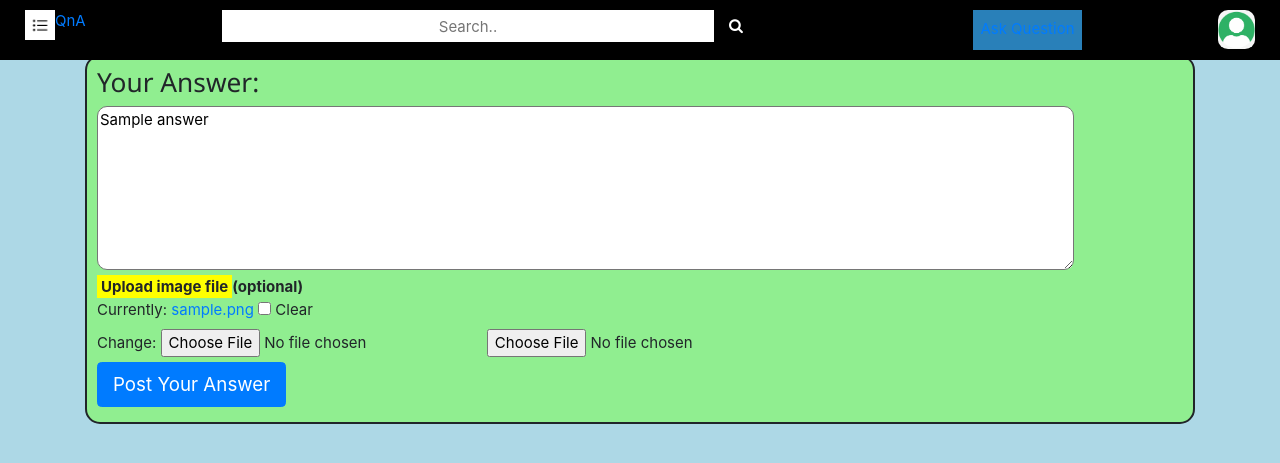
After one commit to romankc17/student_stack, a Django app: page /institute/answer/1/update/ in a window 1280 px wide. The commit adds this page. Shown: the top 463 px of the page. Run offline with Django 3.2, Linux system fonts and the light colour scheme; tables that the repository leaves empty hold one stand-in row (values such as "Sample post"); some libraries are stand-ins or nearby versions.

Commit message:
question and answer edit

```diff
--- a/faculty/models.py
+++ b/faculty/models.py
@@ -31,7 +31,7 @@ class Subject(models.Model):
     batch = models.ForeignKey(Batch, on_delete=models.CASCADE, blank=True, null=True)
 
     def __str__(self):
-        return f'{self.name}({self.category}-{self.batch})'
+        return f'{self.name}'
 
     def save(self, *args, **kwargs):
         self.slug = slugify(self.name)
--- a/posts/forms.py
+++ b/posts/forms.py
@@ -23,7 +23,7 @@ class QuestionCreateForm(forms.ModelForm):
             except (ValueError, TypeError):
                 pass  # invalid input from the client; ignore and fallback to empty City queryset
         elif self.instance.pk:
-            self.fields['batch'].queryset = self.instance.category.batch_set.all()
+            self.fields['batch'].queryset = self.instance.category.batches.all()
 
         if 'batch' in self.data:
             try:
@@ -37,7 +37,7 @@ class QuestionCreateForm(forms.ModelForm):
 
 
 class ImageForm(forms.ModelForm):
-    image = forms.ImageField(label='Image')
+    image = forms.FileField(required=False)
 
     class Meta:
         model = Image
@@ -45,10 +45,8 @@ class ImageForm(forms.ModelForm):
 
     image.widget.attrs["value"] = 'Upload'
 
-
-
 class AnswerForm(forms.ModelForm):
     class Meta:
         model = Answer
-        widgets = {'title': forms.Textarea(attrs={'rows': 3, })}
+        widgets = {'title': forms.Textarea(attrs={'rows': 7, })}
         fields = ['title']
--- a/posts/models.py
+++ b/posts/models.py
@@ -4,6 +4,7 @@ import string
 from django.contrib.auth.models import User
 from django.db import models
 from django.template.defaultfilters import slugify
+from django.urls import reverse
 
 from faculty.models import Category,Batch,Subject
 
@@ -41,6 +42,9 @@ class Question(models.Model):
     def __str__(self):
         return self.title
 
+    def get_absolute_url(self):
+        return reverse('question_detail', kwargs = {'slug':self.slug})
+
 
 class Answer(models.Model):
     user = models.ForeignKey(User, on_delete=models.CASCADE, related_name='answer_user')
--- a/posts/urls.py
+++ b/posts/urls.py
@@ -7,9 +7,11 @@ from . import views,ajax
 urlpatterns=[
     path('question/<slug:question_sem>/', views.question_view , name = 'questions'),
     path('question_create/', views.question_create_view, name='question_create'),
+    path('question/<slug:slug>/update/', views.question_update_view, name='question_update'),
     path('question/<slug:slug>/detail/', views.question_answers, name='question_detail'),
-    path('answer/', views.AnswerView.as_view(), name='answer'),
     path('question/<slug:slug>/delete/', views.QuestionDeleteView.as_view(), name='question_delete'),
+    path('answer/<int:pk>/delete/', views.AnswerDeleteView.as_view(), name='answer_delete'),
+    path('answer/<int:pk>/update/', views.answer_update, name='answer_update'),
 
     path('load-batches/', ajax.load_batches, name='load_batches'),
     path('load-subjects/', ajax.load_subjects, name='load_subjects'),
--- a/posts/views.py
+++ b/posts/views.py
@@ -1,12 +1,12 @@
 from django.contrib import messages
 from django.contrib.auth.decorators import login_required
 from django.contrib.auth.mixins import LoginRequiredMixin, UserPassesTestMixin
-from django.forms import modelformset_factory
+from django.forms import modelformset_factory, inlineformset_factory, BaseFormSet
 from django.http import Http404, HttpResponseRedirect
 from django.shortcuts import render, redirect, get_object_or_404
 from django.template import RequestContext
-from django.views.generic import ListView, DeleteView, DetailView, CreateView
-from django.urls import reverse
+from django.views.generic import ListView, DeleteView, DetailView, CreateView, UpdateView
+from django.urls import reverse, reverse_lazy
 
 from faculty.models import Category
 from .forms import QuestionCreateForm,ImageForm
@@ -14,7 +14,6 @@ from .forms import QuestionCreateForm,ImageForm
 from .models import Question, Image
 from posts.models import Answer
 from posts.forms import AnswerForm
-
 
 def question_view(request, question_sem):
     try:
@@ -33,19 +32,16 @@ def home_page(request):
 
 def question_create_view(request):
     ImageFormSet = modelformset_factory(Image,
-                                        form=ImageForm,
+                                        fields=('image',),
                                         extra=1)
     if request.method == 'POST':
         qform = QuestionCreateForm(request.POST)
-        formset = ImageFormSet(request.POST, request.FILES,
-                               queryset=Image.objects.none())
+        formset = ImageFormSet(request.POST, request.FILES,)
         if qform.is_valid() and formset.is_valid():
             qform = qform.save(commit=False)
             qform.user = request.user
             qform.save()
-            print(formset.cleaned_data)
             for form in formset.cleaned_data:
-                print(form)
                 try:
                     image = form['image']
 
@@ -53,7 +49,7 @@ def question_create_view(request):
                     photo.save()
                 except:
                     pass
-            messages.success(request,  "Posted!")
+            messages.success(request,  "Your Question has been Posted!")
             return HttpResponseRedirect("/")
         else:
             messages.warning(request,"Sorry Something Went Wrong!")
@@ -64,17 +60,16 @@ def question_create_view(request):
     context = {'qform': qform, 'formset': formset}
     return render(request, 'posts/question_create.html',context)
 
-class QuestionDeleteView(LoginRequiredMixin, UserPassesTestMixin, DeleteView):
-    model = Question
-    success_url = '/'
 
-    def test_func(self):
-        post = self.get_object()
-        if self.request.user == post.user:
-            return True
-        return False
 
-def question_answers(request, slug): # todo answer form with multiple image
+# Question Update View
+
+
+
+
+
+
+def question_answers(request, slug):
 
     ImageFormSet = modelformset_factory(Image,
                                         form=ImageForm,
@@ -117,6 +112,129 @@ def question_answers(request, slug): # todo answer form with multiple image
 
     return render(request, 'posts/question_detail.html', context)
 
-class AnswerView(CreateView):
+
+class QuestionDeleteView(LoginRequiredMixin, UserPassesTestMixin, DeleteView):
+    model = Question
+    success_url = '/'
+
+    def test_func(self):
+        post = self.get_object()
+        if self.request.user == post.user:
+            return True
+        return False
+
+class AnswerDeleteView(LoginRequiredMixin, UserPassesTestMixin, DeleteView):
     model = Answer
-    fields = ['title']
+
+
+
+    def test_func(self):
+        post = self.get_object()
+        if self.request.user == post.user:
+            return True
+        return False
+
+    def get_success_url(self):
+        return reverse_lazy('question_detail', kwargs={'slug': self.object.question.slug})
+
+
+def question_update_view(request, slug):
+    ImageFormSet = modelformset_factory(Image,
+                                        fields=('image',),
+                                        max_num=1)
+    question = get_object_or_404(Question, slug=slug)
+    if question.user != request.user:
+        raise Http404()
+    if request.method == 'POST':
+        qform = QuestionCreateForm(request.POST, instance=question)
+        formset = ImageFormSet(request.POST or None,
+                               request.FILES or None, )
+        if qform.is_valid() and formset.is_valid():
+            qform.save()
+            data = Image.objects.filter(question=question)
+            for index, form in enumerate(formset):
+                if form.cleaned_data:
+
+                    print(formset.cleaned_data)
+
+                    #to add new image
+                    if form.cleaned_data['id'] is None:
+                        image = form.cleaned_data.get('image')
+                        photo = Image(question=question, image=image)
+                        photo.save()
+
+                    #to delete image
+                    elif form.cleaned_data['image'] is False:
+                        photo = Image.objects.get(id=request.POST.get('form-' + str(index) + '-id'))
+                        photo.delete(save=False)
+
+                    # to update existing image
+                    else:
+                        image = form.cleaned_data.get('image')
+                        photo = Image(question=question, image=image)
+                        d = Image.objects.get(id=data[index].id)
+                        d.image = photo.image
+                        d.save()
+            messages.success(request, "Your Question has been Updated!")
+            return redirect(question)
+        else:
+            messages.warning(request, "Sorry Something Went Wrong!")
+
+    else:
+        qform = QuestionCreateForm(instance=question)
+        formset = ImageFormSet(queryset=Image.objects.filter(question=question))
+    context = {'qform': qform,
+               'formset': formset,
+               'question': question
+               }
+    return render(request, 'posts/question_create.html', context)
+
+
+
+def answer_update(request, pk):
+    ImageFormSet = modelformset_factory(Image,
+                                        fields=('image',),
+                                        max_num=3)
+    answer = Answer.objects.get(id=pk)
+    question = answer.question
+
+    if request.method == 'POST':
+        answer_form = AnswerForm(request.POST, instance=answer)
+        formset = ImageFormSet(request.POST or None,
+                               request.FILES or None,
+                               )
+        if answer_form.is_valid() and formset.is_valid():
+            answer_form.save()
+            data = Image.objects.filter(answer=answer)
+            for index,form in enumerate(formset):
+                if form.cleaned_data:
+                    if form.cleaned_data['id'] is None:
+                        photo = Image(answer=answer, image=form.cleaned_data.get('image'))
+                        photo.save()
+
+                    # to delete image
+                    elif form.cleaned_data['image'] is False:
+                        photo = Image.objects.get(id=request.POST.get('form-' + str(index) + '-id'))
+                        photo.delete()
+
+                    # to update existing image
+                    else:
+                        image = form.cleaned_data.get('image')
+                        photo = Image(answer=answer, image=image)
+                        d = Image.objects.get(id=data[index].id)
+                        d.image = photo.image
+                        d.save()
+
+            messages.success(request, "Your Answer has been Update!")
+
+            return redirect(question)
+        else:
+            messages.error(request, formset.errors)
+    else:
+        answer_form = AnswerForm(instance=answer)
+        formset = ImageFormSet(queryset=Image.objects.filter(answer=answer))
+    context = {'answer_form': answer_form,
+           'formset': formset,
+           'question': question,
+           }
+    return render(request, 'posts/answer_update.html', context)
--- a/templates/base.html
+++ b/templates/base.html
@@ -18,7 +18,7 @@
     <link rel="stylesheet" type="text/css" href="{% static 'css/nav.css' %}">
 
 </head>
-<body style="background-color: lightslategray;">
+<body style="background-color: lightblue;">
     <div class="nav-wrapper">
         <div class="left-side">
             <div class="dropdown">
--- a/templates/index.html
+++ b/templates/index.html
@@ -9,7 +9,7 @@
 
   <div class="questions">
        <div class="q-top">
-            <h2>Questions:</h2>
+            <h2 style="color:blue;">Questions:</h2>
             <a   class="ask-ques"  href="{% url 'question_create' %}">Ask Question </a>
         </div>
       <ul class='cate-list'>
@@ -26,7 +26,7 @@
                       <div class="ques-vl" id="vote">{{question.upvotes.count}} votes</div>
                       <div class="ques-vl" id='answer'>{{question.answer_set.count}} answers</div>
                       <div class="ques-vl" id='asked-date'>{{question.created}}</div>
-                      <h4 class="ques">{{question.title|linebreaks}}</h4>
+                      <h4 style="color:black;" class="ques">{{question.title|linebreaks}}</h4>
                   </a>
                    <div class="btm-sec">
                        <div class="btm-sec-l">
--- /dev/null
+++ b/templates/posts/answer_update.html
@@ -0,0 +1,39 @@
+{%extends 'base.html' %}
+{% load static %}
+{% load widget_tweaks %}
+
+{%block head %}
+    <title>Question_Answers</title>
+    <style>
+        #id_title{
+            width:100%;
+            border-radius:10px;
+        }
+    </style>
+{%endblock%}
+
+{%block content%}
+
+
+<div style="background-color:lightgreen; border: 2px solid ; border-radius:15px; margin-bottom:20px; padding:10px;">
+        <h3>Your Answer:</h3>
+    <!--                Answer form-->
+
+            <form method='POST' enctype="multipart/form-data">
+                {% csrf_token %}
+                <div style="position; width:90%;  border-radius: 7px;">{{answer_form.title|attr:'placeholder:Write the answer....'}}</div>
+                <div style="font-weight: bold;"> <span style="background:yellow; padding:2px 4px">Upload image file</span>(optional)</div>
+                <div>
+                    {{ formset.management_form }}
+                    {%for form in formset %}
+                        {{form.id}}
+                        {{form.image}}
+                    {% endfor %}
+                </div>
+
+                <input style="margin:5px 0;" class="btn btn-lg btn-primary" type="submit" value="Post Your Answer">
+            </form>
+    </div>
+</div>
+
+{% endblock %}
```
Also changed, not shown: templates/posts/answer_confirm_delete.html (added, +21 -0 lines), templates/posts/question_create.html (+40 -31 lines), templates/posts/question_detail.html (+36 -16 lines).
